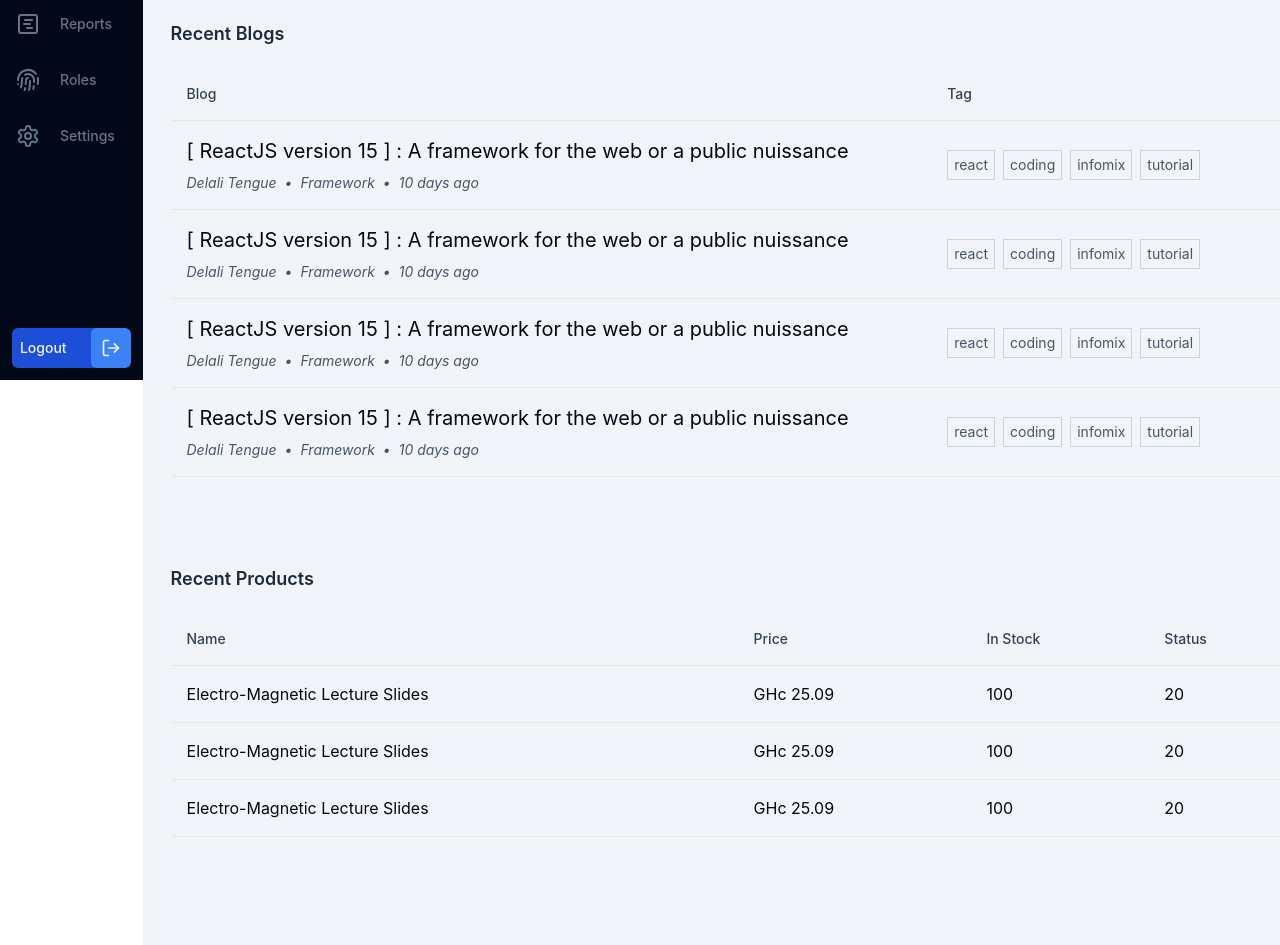
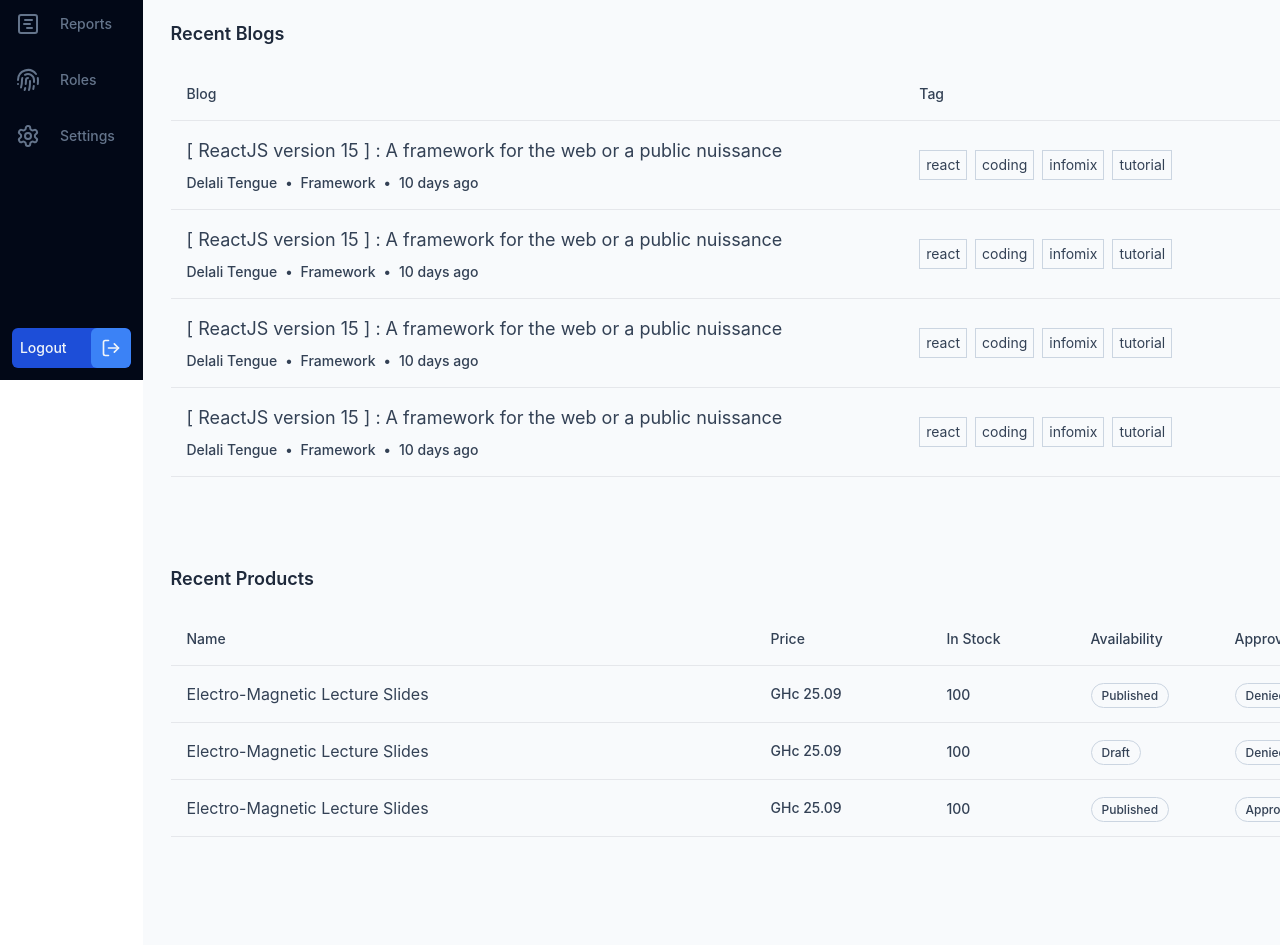
Before and after one commit to KNUST-FECE/CBET-admin, a Next.js app: page / in a window 1280 px wide. Shown: the part 420-1365 px from the top of the page. Built offline with nearby package versions, Linux system fonts and the light colour scheme; no server answers; the database is empty.

Commit message:
style: modify home page ui

```diff
--- a/app/globals.css
+++ b/app/globals.css
@@ -279,7 +279,7 @@
 	}
 
 	.admin-container>main {
-		@apply flex-1 min-h-dvh flex bg-primary-100
+		@apply flex-1 min-h-dvh flex bg-primary-50
 	}
 }
 
@@ -375,10 +375,10 @@
 	}
 
 	.table-section-content>table>tbody>tr {
-		@apply hover:bg-primary-200/50 cursor-pointer;
+		@apply hover:bg-primary-100 cursor-pointer text-primary-700;
 
 		&:hover {
-			.blogs-icon-td {
+			.blogs-icon-td, .products-icon-td {
 				@apply opacity-100;
 			}
 		}
@@ -393,11 +393,11 @@
 			@apply space-y-2;
 
 			h3 {
-				@apply flex space-x-2 text-xl;
+				@apply flex space-x-2 text-lg;
 			}
 
 			p {
-				@apply text-sm space-x-2 font-normal italic text-primary-600;
+				@apply text-sm space-x-2 font-medium;
 			}
 		}
 	}
@@ -410,7 +410,7 @@
 				@apply h-full flex gap-2 flex-wrap;
 
 				p {
-					@apply text-sm py-1 px-1.5 border border-primary-300 text-primary-600;
+					@apply text-sm py-1 px-1.5 border border-primary-300;
 				}
 			}
 		}
@@ -420,14 +420,10 @@
 	.blogs-likes-col {
 		&.blogs-likes-td {
 			p {
-				@apply flex items-center space-x-1;
+				@apply flex items-center space-x-1 text-sm;
 
 				svg {
 					@apply size-5
-				}
-
-				span {
-					@apply text-sm text-primary-700
 				}
 			}
 		}
@@ -437,6 +433,58 @@
 		@apply w-14;
 
 		&.blogs-icon-td {
+			@apply opacity-0;
+
+			svg {
+				@apply size-6;
+			}
+		}
+	}
+
+	.products-price-col {
+		@apply w-44;
+
+		&.products-price-td {
+			p {
+				@apply text-sm font-medium
+			}
+		}
+	}
+
+	.products-stock-col {
+		@apply w-36;
+
+		&.products-stock-td {
+			p>span {
+				@apply text-sm font-medium
+			}
+		}
+	}
+
+	.products-published-col {
+		@apply w-36;
+
+		&.products-published-td {
+			p>span {
+				@apply text-xs text-center font-medium px-2.5 py-1 rounded-full border border-primary-300;
+			}
+		}
+	}
+
+	.products-approved-col {
+		@apply w-36;
+
+		&.products-approved-td {
+			p>span {
+				@apply text-xs text-center font-medium px-2.5 py-1 rounded-full border border-primary-300;
+			}
+		}
+	}
+
+	.products-icon-col {
+		@apply w-14;
+
+		&.products-icon-td {
 			@apply opacity-0;
 
 			svg {
--- a/components/admin/home/product-columns.tsx
+++ b/components/admin/home/product-columns.tsx
@@ -8,60 +8,73 @@ export const columns: ColumnDef<IProduct>[] = [
         id: "name",
         header: "Name",
         cell: ({row: {original}}) => (
-            <p className="products-name-p">
+            <p>
                 <span>{original.name}</span>
             </p>
         ),
         meta: {
-            headerClass: "products-name-th",
-            cellClass: "products-name-td",
+            headClass: "products-name-col products-name-th",
+            cellClass: "products-name-col products-name-td",
         },
     },
     {
         id: "price",
         header: "Price",
         cell: ({row: {original}}) => (
-            <p className="products-price-p">
+            <p>
                 GHc <span>{original.price}</span>
             </p>
         ),
         meta: {
-            headerClass: "products-price-th",
-            cellClass: "products-price-td",
+            headClass: "products-price-col products-price-th",
+            cellClass: "products-price-col products-price-td",
         },
     },
     {
         id: "stock",
         header: "In Stock",
         cell: ({row: {original}}) => (
-            <p className="products-stock-p">
+            <p>
                 <span>{original.inStock}</span>
             </p>
         ),
         meta: {
-            headerClass: "products-stock-th",
-            cellClass: "products-stock-td",
+            headClass: "products-stock-col products-stock-th",
+            cellClass: "products-stock-col products-stock-td",
         },
     },
     {
-        id: "status",
-        header: "Status",
-        cell: ({row: {original}}) => (
-            <p className="">
-                <span>{original.likes}</span>
+        id: "published",
+        header: "Availability",
+        cell: ({row: {original : o}}) =>(
+            <p>
+                <span>{o.published? "Published" : "Draft"}</span>
             </p>
         ),
         meta: {
-            headerClass: "products-status-th",
-            cellClass: "products-status-td",
+            headClass: "products-published-col products-published-th",
+            cellClass: "products-published-col products-published-td",
+        },
+    },
+    {
+        id: "approved",
+        header: "Approval",
+        cell: ({row: {original : o}}) =>(
+            <p>
+                <span>{o.approved? "Approved" : "Denied"}</span>
+            </p>
+        ),
+        meta: {
+            headClass: "products-approved-col products-approved-th",
+            cellClass: "products-approved-col products-approved-td",
         },
     },
     {
         id: "icon",
         cell: () => (<ChevronRight strokeWidth={1} />),
         meta: {
-            headerClass: "products-icon-th",
-            cellClass: "products-icon-td",
+            headClass: "products-icon-col products-icon-th",
+            cellClass: "products-icon-col products-icon-td",
         }
     },
 ]
--- a/components/admin/home/product-table.tsx
+++ b/components/admin/home/product-table.tsx
@@ -25,7 +25,7 @@ export default function ProductTable() {
                 {headerGroup.map(hg => (
                     <tr key={hg.id}>
                         {hg.headers.map(h => (
-                            <th key={h.id}>
+                            <th key={h.id} className={h.column.columnDef.meta?.headClass}>
                                 {h.isPlaceholder ? null : flexRender( h.column.columnDef.header, h.getContext())}
                             </th>
                         ))}
@@ -34,10 +34,10 @@ export default function ProductTable() {
             </thead>
             <tbody>
                 {tableRows.map(r => (
-                    <tr key={r.id} className="products-body-row">
-                        {r.getAllCells().map(cell => (
-                            <td key={cell.id}>
-                                {flexRender(cell.column.columnDef.cell, cell.getContext())}
+                    <tr key={r.id}>
+                        {r.getAllCells().map(c => (
+                            <td key={c.id} className={c.column.columnDef.meta?.cellClass}>
+                                {flexRender(c.column.columnDef.cell, c.getContext())}
                             </td>
                         ))}
                     </tr>
--- a/lib/constants.ts
+++ b/lib/constants.ts
@@ -134,7 +134,7 @@ export const demoProducts:IProduct[] = [
         images: [],
         shopID: "Kwesi Benku Books",
         likes: 20,
-        published: true,
+        published: false,
         approved: false,
         deniedMessage: "",
         updatedAt: "2 weeks ago",
@@ -153,7 +153,7 @@ export const demoProducts:IProduct[] = [
         shopID: "Kwesi Benku Books",
         likes: 20,
         published: true,
-        approved: false,
+        approved: true,
         deniedMessage: "",
         updatedAt: "2 weeks ago",
         createdAt: "2 weeks ago"
```
